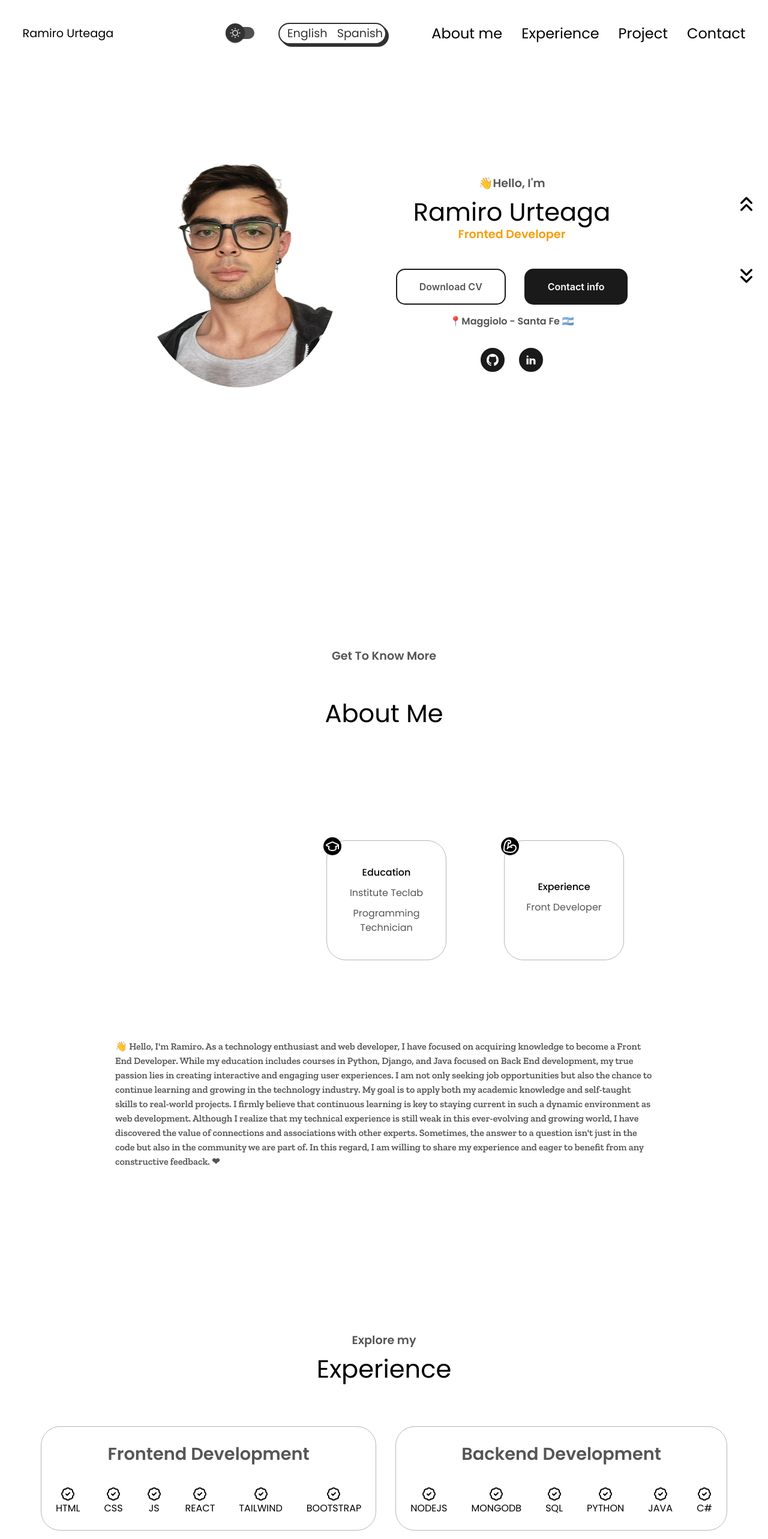
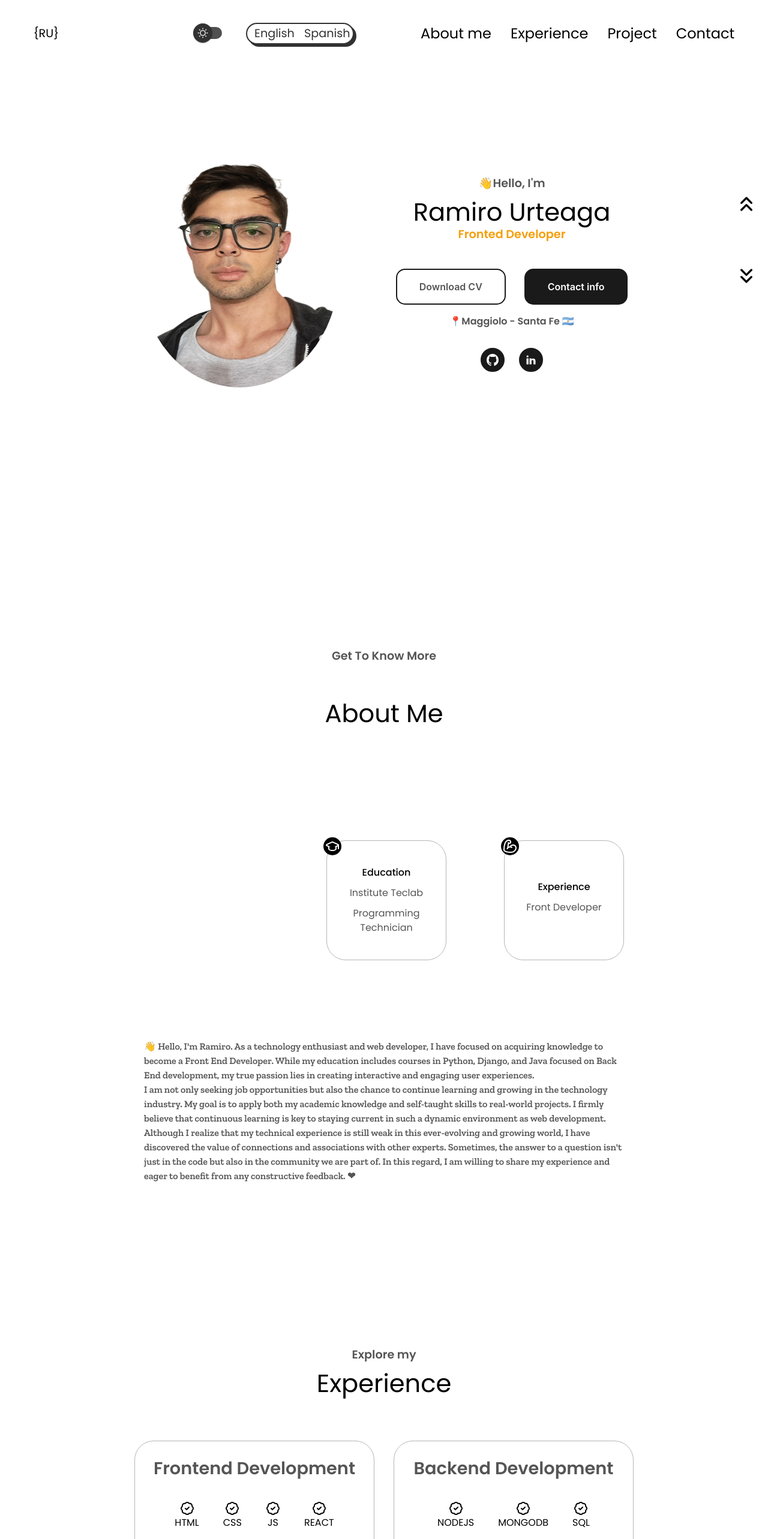
Before and after one commit to RamiroUrt/Portafolio, a React (Vite) app: page / in a window 1280 px wide. Shown: the top 2566 px of the page at 60% size. Built offline with nearby package versions, Linux system fonts and the light colour scheme.

Commit message:
Update colors and card

```diff
--- a/src/assets/CardCont.css
+++ b/src/assets/CardCont.css
@@ -31,7 +31,9 @@
     text-align: center;
     align-items: center;
     display: grid;
+    max-width: 400px;
     grid-template-rows: auto 1fr auto;
+    flex-wrap: wrap;
 }
 .details_container_about{
     position: relative;
@@ -70,7 +72,9 @@
     margin-bottom: 10rem;
     justify-content: center;
     display: flex;
-    gap: 4rem;
+    max-width: 92%;
+    margin-left: 4rem;
+    margin-right: 4rem;
 }
 /*
  Contact */
--- a/src/components/Nav.jsx
+++ b/src/components/Nav.jsx
@@ -31,7 +31,7 @@ const Nav = () => {
     <>
       <nav className="desktop-nav dark:-bg--light-black-- -bg--light-white">
         <div className="logo dark:-text--light-white" id='logo-desk'>
-          <span>{t('nav.name')}</span>
+          <a className='dark:-text--light-white dark:hover:-text--light-gray-- hover:no-underline'><span>{t('nav.name')}</span></a>
         </div>
         <div className="flex gap-10 cont-center">
           <div className="theme">
@@ -50,8 +50,7 @@ const Nav = () => {
       </nav>
       <nav className="hamburger-nav dark:-text--light-white dark:-bg--light-black-- -bg--light-white">
         <div className="logo">
-          <span className='dark:-text--light-white'>{t('nav.name')}</span>
-        </div>
+        <a className='dark:-text--light-white dark:hover:-text--light-gray-- hover:no-underline'><span>{t('nav.name')}</span></a>        </div>
         <ThemeChange />
         <div className="hamburger-menu" onClick={toggleMenu}>
           <span className={`icon ${isMenuOpen ? 'hide' : 'show'}`}>
--- a/src/index.css
+++ b/src/index.css
@@ -200,6 +200,7 @@ img{
     display: flex;
     justify-content: center;
     align-items: center;
+    max-width: 800px;
 }
 .card-junior {
     padding-top: 6rem;
--- a/src/locales/en.json
+++ b/src/locales/en.json
@@ -20,7 +20,7 @@
         "description": "Front Developer",
         "details": ""
       },
-      "textContent": "👋 Hello, I'm Ramiro. As a technology enthusiast and web developer, I have focused on acquiring knowledge to become a Front End Developer. While my education includes courses in Python, Django, and Java focused on Back End development, my true passion lies in creating interactive and engaging user experiences.\nI am not only seeking job opportunities but also the chance to continue learning and growing in the technology industry. My goal is to apply both my academic knowledge and self-taught skills to real-world projects. I firmly believe that continuous learning is key to staying current in such a dynamic environment as web development.\nAlthough I realize that my technical experience is still weak in this ever-evolving and growing world, I have discovered the value of connections and associations with other experts. Sometimes, the answer to a question isn't just in the code but also in the community we are part of. In this regard, I am willing to share my experience and eager to benefit from any constructive feedback. ❤"
+      "textContent": "👋 Hello, I'm Ramiro. As a technology enthusiast and web developer, I have focused on acquiring knowledge to become a Front End Developer. While my education includes courses in Python, Django, and Java focused on Back End development, my true passion lies in creating interactive and engaging user experiences.<br/>I am not only seeking job opportunities but also the chance to continue learning and growing in the technology industry. My goal is to apply both my academic knowledge and self-taught skills to real-world projects. I firmly believe that continuous learning is key to staying current in such a dynamic environment as web development.<br/>Although I realize that my technical experience is still weak in this ever-evolving and growing world, I have discovered the value of connections and associations with other experts. Sometimes, the answer to a question isn't just in the code but also in the community we are part of. In this regard, I am willing to share my experience and eager to benefit from any constructive feedback. ❤"
     },
     "experience": {
       "exploreMy": "Explore my",
@@ -69,7 +69,7 @@
       "linkedin": "Linkedin",
       "footer": "Copyright © 2024 Ramiro Urteaga. All Rights Reserved.",
       "nav": {
-        "name": "Ramiro Urteaga",
+        "name": "{RU}",
         "about": "About me",
         "experience": "Experience",
         "projects": "Project",
@@ -77,7 +77,7 @@
       }
     },
     "nav": {
-      "name": "Ramiro Urteaga",
+      "name": "{RU}",
       "about": "About me",
       "experience": "Experience",
       "projects": "Project",
--- a/src/locales/es.json
+++ b/src/locales/es.json
@@ -20,7 +20,7 @@
         "description": "Desarrollador Frontend",
         "details": ""
       },
-      "textContent": "👋 Hola, soy Ramiro. Como entusiasta de la tecnología y desarrollador web, me he centrado en adquirir conocimientos para convertirme en Desarrollador Frontend. Aunque mi educación incluye cursos en Python, Django y Java enfocados en el desarrollo Back End, mi verdadera pasión radica en crear experiencias de usuario interactivas y atractivas.\nNo solo estoy buscando oportunidades de trabajo, sino también la oportunidad de seguir aprendiendo y creciendo en la industria tecnológica. Mi objetivo es aplicar tanto mi conocimiento académico como mis habilidades autodidactas a proyectos del mundo real. Creo firmemente que el aprendizaje continuo es clave para mantenerse actualizado en un entorno tan dinámico como el desarrollo web.\nAunque me doy cuenta de que mi experiencia técnica aún es débil en este mundo en constante evolución y crecimiento, he descubierto el valor de las conexiones y asociaciones con otros expertos. A veces, la respuesta a una pregunta no está solo en el código, sino también en la comunidad de la que formamos parte. En este sentido, estoy dispuesto a compartir mi experiencia y ansioso por beneficiarme de cualquier comentario constructivo. ❤"
+      "textContent": "👋 Hola, soy Ramiro. Como entusiasta de la tecnología y desarrollador web, me he centrado en adquirir conocimientos para convertirme en Desarrollador Frontend. Aunque mi educación incluye cursos en Python, Django y Java enfocados en el desarrollo Back End, mi verdadera pasión radica en crear experiencias de usuario interactivas y atractivas.<br/> No solo estoy buscando oportunidades de trabajo, sino también la oportunidad de seguir aprendiendo y creciendo en la industria tecnológica. Mi objetivo es aplicar tanto mi conocimiento académico como mis habilidades autodidactas a proyectos del mundo real. Creo firmemente que el aprendizaje continuo es clave para mantenerse actualizado en un entorno tan dinámico como el desarrollo web.<br/>Aunque me doy cuenta de que mi experiencia técnica aún es débil en este mundo en constante evolución y crecimiento, he descubierto el valor de las conexiones y asociaciones con otros expertos. A veces, la respuesta a una pregunta no está solo en el código, sino también en la comunidad de la que formamos parte. En este sentido, estoy dispuesto a compartir mi experiencia y ansioso por beneficiarme de cualquier comentario constructivo. ❤"
     },
     "experience": {
       "exploreMy": "Explora mi",
@@ -69,14 +69,14 @@
       "linkedin": "Linkedin",
       "footer": "Derechos de Autor © 2024 Ramiro Urteaga. Todos los Derechos Reservados.",
       "nav": {
-        "name": "Ramiro Urteaga",
+        "name": "{RU}",
         "about": "Sobre mí",
         "experience": "Experiencia",
         "projects": "Proyecto",
         "contact": "Contacto"
       }
     },  "nav": {
-      "name": "Ramiro Urteaga",
+      "name": "{RU}",
       "about": "Sobre mí",
       "experience": "Experiencia",
       "projects": "Proyecto",
--- a/src/pages/About.jsx
+++ b/src/pages/About.jsx
@@ -31,7 +31,7 @@ const About = () => {
             />
           </div>
           <div className="text_content text_p_About">
-            <p className="dark:-text--light-white">{t('about.textContent')}</p>
+            <p className="dark:-text--light-white" dangerouslySetInnerHTML={{ __html: t('about.textContent') }}></p>
           </div>
         </div>
       </section>
--- a/src/pages/Contact.jsx
+++ b/src/pages/Contact.jsx
@@ -14,7 +14,7 @@ const Contact = () => {
         <p className="section_text_p text-center dark:-text--light-white">{t('contact.getInTouch')}</p>
         <h1 className="title dark:-text--light-white">{t('contact.title')}</h1>
         <div className="container mt-[4rem]">
-          <div className="details_container mt-8">
+          <div className="details_container mt-8 max-w-[500px]">
             <div className="contact-info break-all dark:-text--light-white">
               <div className="mail flex gap-2 ">
                 <Mail />
@@ -34,7 +34,7 @@ const Contact = () => {
       <section className="nav_contact">
         <nav className="">
           <div className="links ">
-            <span className='dark:-text--light-white'>{t('contact.nav.name')}</span>
+          <a className='dark:-text--light-white dark:hover:-text--light-gray-- hover:no-underline'><span>{t('nav.name')}</span></a>
             <li><a href="#about" className='dark:-text--light-white'>{t('contact.nav.about')}</a></li>
             <li><a href="#experience" className='dark:-text--light-white'>{t('contact.nav.experience')}</a></li>
             <li><a href="#projects" className='dark:-text--light-white'>{t('contact.nav.projects')}</a></li>
```
